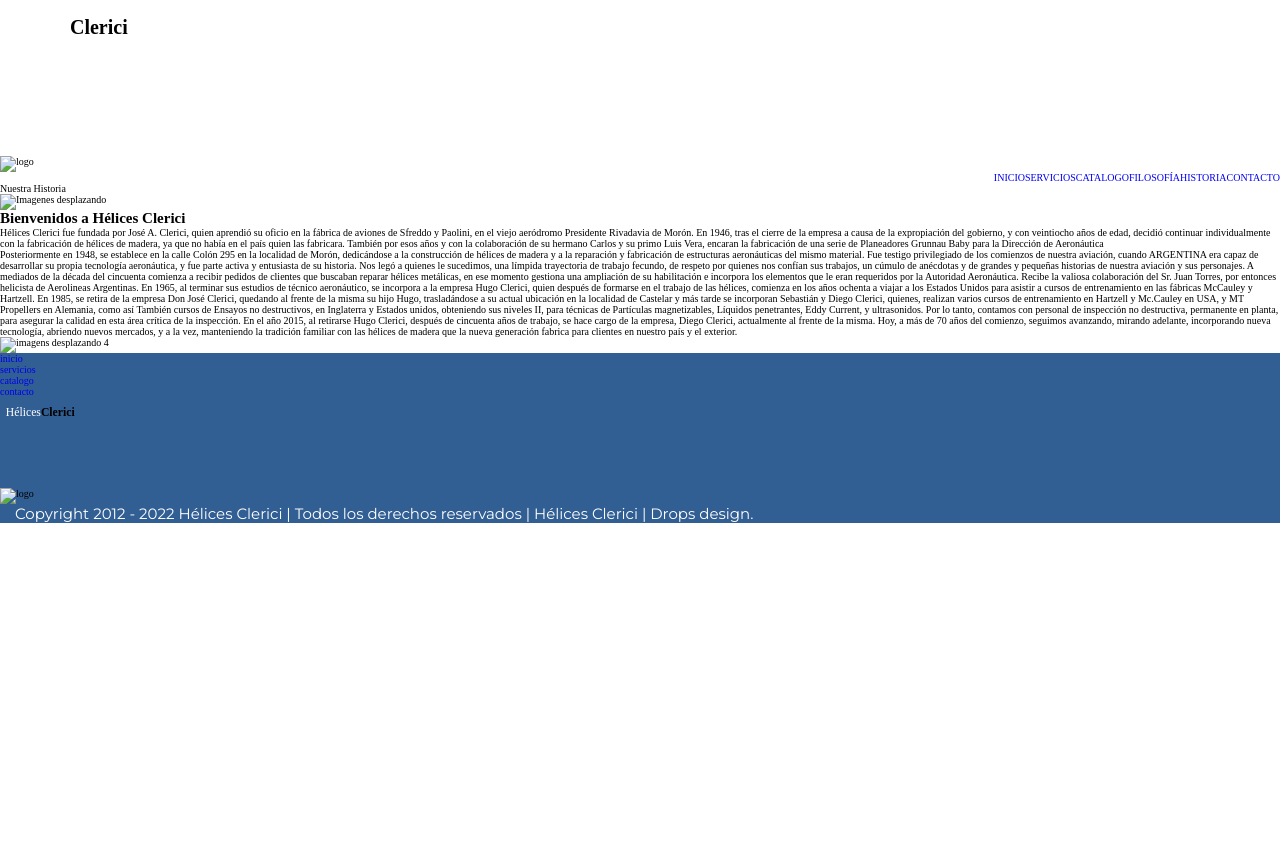
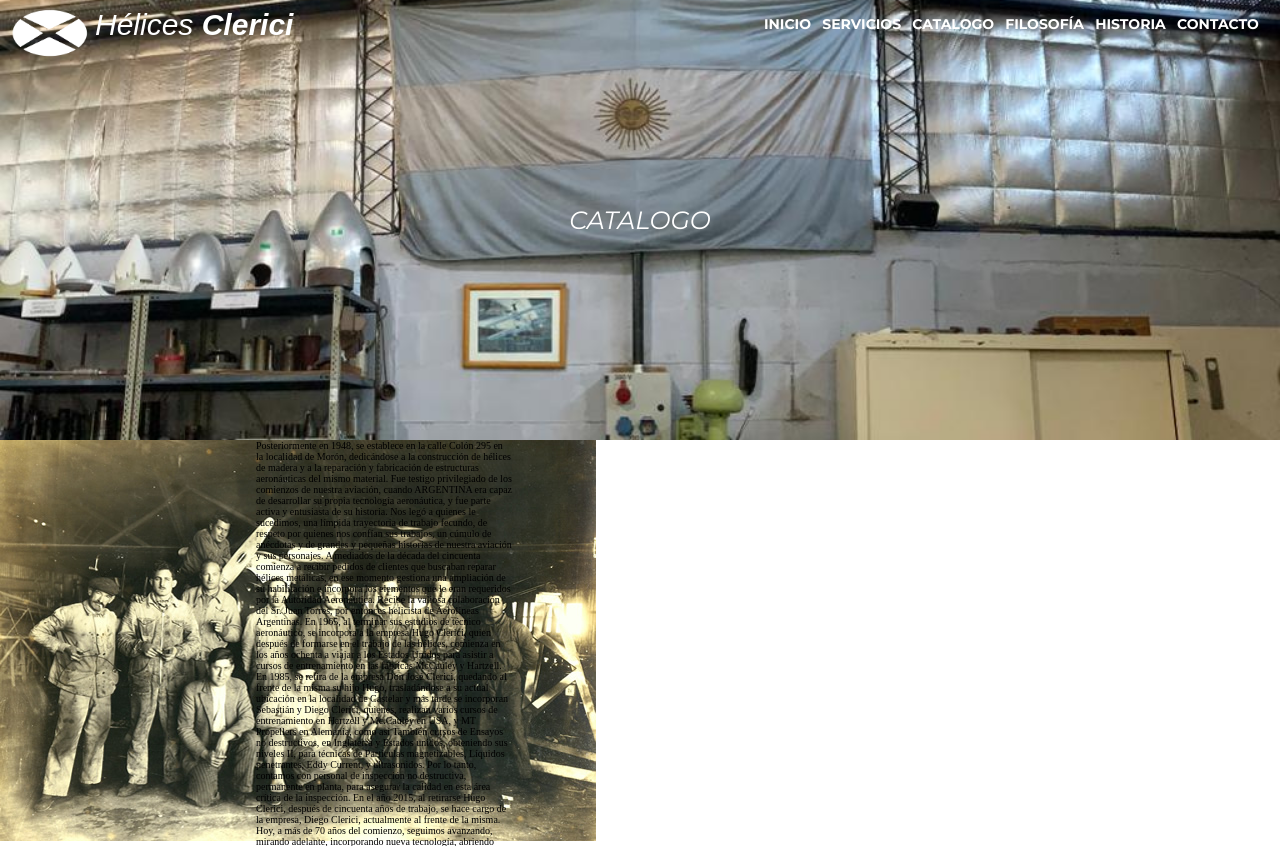
Before and after one commit to facsav/first-landing, a plain HTML site: page html/historia.html in a window 1280 px wide. Shown: the top 846 px of the page. Before the commit the page ends 800 px from the top, so only its background shows below. Drawn offline with Linux system fonts and the light colour scheme; files that its build step writes are made by us from their sources.

Commit message:
Todos los html linkeados a css pero sin grid

```diff
--- a/html/historia.html
+++ b/html/historia.html
@@ -5,12 +5,22 @@
     <meta http-equiv="X-UA-Compatible" content="IE=edge">
     <meta name="viewport" content="width=device-width, initial-scale=1.0">
     <title>Document</title>
-    <link rel="stylesheet" href="./css/index.css">
+    <link rel="stylesheet" href="../css/index.css">
     <link href="https://fonts.googleapis.com/css2?family=Montserrat:ital,wght@0,100;0,200;0,300;0,400;0,500;0,700;0,800;0,900;1,100;1,200;1,300;1,400;1,500;1,600;1,700;1,800;1,900&display=swap" rel="stylesheet">
 </head>
 <body>
-    <main>
-        <h1 class="logo">
+    <main id="grilla2">
+
+
+
+        <section class="headerLogoInicio2">
+
+
+            <div class="logo2">  <!-- item 1 -->
+                <picture class="logo-img2">
+                    <img src="../imagenes/logo-blanco.png" alt="logo" class="logoGrafico2">
+                </picture>
+                <h1 class="logo-title2">
                     <span style="font-weight: 50; color: white ;">
                         Hélices
                     </span>
@@ -18,55 +28,44 @@
                         Clerici
                     </span>
                 </h1>
-       <p class="logoGrafico">
-              <img src="./img/logo-blanco.png" alt="logo" class="logoGrafico">
-       </p>
+
+            </div>
 
 
 
-   <header>
-       <ul class="header">
-
-
-           <li class="header__index">
-               <a class="header__index-link" href="../index.html">INICIO</a>
+            <header class="etiquetaHeader2">
+                <ul class="header2">
+                    <li class="header__index2">
+                        <a id="headerLink2" href="../index.html">INICIO</a>
                     </li>
-           <li class="header__services">
-               <a class="header__services-link" href="../html/Servicios.html">SERVICIOS</a>
+                    <li class="header__services2">
+                        <a id="headerLink2" href="../html/servicios.html">SERVICIOS</a>
                     </li>
-           <li class="header__catalogue">
-               <a class="header__catalogue-link" href="../html/catalogo.html">CATALOGO</a>
+                    <li class="header__catalogue2">
+                        <a id="headerLink2" href="../html/catalogo.html">CATALOGO</a>
                     </li>
-           <li class="header__filosofia">
-               <a class="header__filosofia-link" href="../html/filosofia.html">FILOSOFÍA</a>
+                    <li class="header__filosofia2">
+                        <a id="headerLink2" href="../html/filosofia.html">FILOSOFÍA</a>
                     </li>
-           <li class="header__history">
-               <a class="header__history-link" href="../html/historia.html">HISTORIA</a>
+                    <li class="header__history2">
+                        <a id="headerLink2" href="../html/historia.html">HISTORIA</a>
                     </li>
-           <li class="header__contact">
-               <a class="header__contact-link" href="../html/contacto.html">CONTACTO</a>
+                    <li class="header__contact2">
+                        <a id="headerLink2" href="../html/contacto.html">CONTACTO</a>
                     </li>
                 </ul>
-
             </header>
 
-        <section class="inicioHistoria"> <!--inicio principal-->
-            <p class="inicioHistoria-txt">
-                Nuestra Historia
-            </p>
-
-            <div class="inicioHistoria__div">
+            <div class="inicio2"> <!--Botones principales-->
+                <h2 class="inicio__title2">
+                    CATALOGO
+                </h2>
             </div>
-
         </section>
-
-        <section> <!--Texto bienvenidos-->
-
-
         <section class="historiaGral"> <!-- Servicios -->
 
             <div class="historiaGral__left">
-                <img class="historiaGral__left-img" src="./img/antiguas.jpg" alt="Imagenes desplazando">
+                <img class="historiaGral__left-img" src="../imagenes/antiguas.jpg" alt="Imagenes desplazando">
             </div>
 
             <div class="historiaGral__right">
@@ -109,47 +108,13 @@
                 Hoy, a más de 70 años del comienzo, seguimos avanzando, mirando adelante, incorporando nueva tecnología, abriendo nuevos mercados, y a la vez, manteniendo la tradición familiar con las hélices de madera que la nueva generación fabrica para clientes en nuestro país y el exterior.
                 <br>
 
-
-
             </div>
             <picture>
-                <img class="historiaSegunda-img" src="./img/clerici.jpg" alt="imagens desplazando 4">
+                <img class="historiaSegunda-img" src="../imagenes/Clerici.jpg" alt="imagens desplazando 4">
             </picture>
         </section>
 
-
-
         <section class="footer"> <!-- footer -->
-
-            <ul class="footer__lista">
-
-
-                <li class="header__index">
-                    <a class="header__index-link" href="./index.html">inicio</a>
-                </li>
-                <li class="header__services">
-                    <a class="header__services-link" href="./Servicios.html">servicios</a>
-                </li>
-                <li class="header__catalogue">
-                    <a class="header__catalogue-link" href="./catalogo.html">catalogo</a>
-                </li>
-
-                <li class="header__contact">
-                    <a class="header__contact-link" href="./contacto.html">contacto</a>
-                </li>
-            </ul>
-            <h1 class="logo">
-                <span style="font-weight: 50; color: white ;">
-                   Hélices
-               </span>
-               <span style="font-weight: 900;">
-                   Clerici
-               </span>
-           </h1>
-           <p class="logoGrafico">
-                  <img src="./img/logo-blanco.png" alt="logo" class="logoGrafico">
-           </p>
-
             <p class="footer__rights">
                 Copyright 2012 - 2022 Hélices Clerici | Todos los derechos reservados | Hélices Clerici | Drops design.
             </p>
```
Also changed, not shown: html/contacto.html (+36 -60 lines), html/filosofia.html (+34 -61 lines), html/servicios.html (+39 -59 lines). Lines whose indentation alone changed are shown as unchanged.
